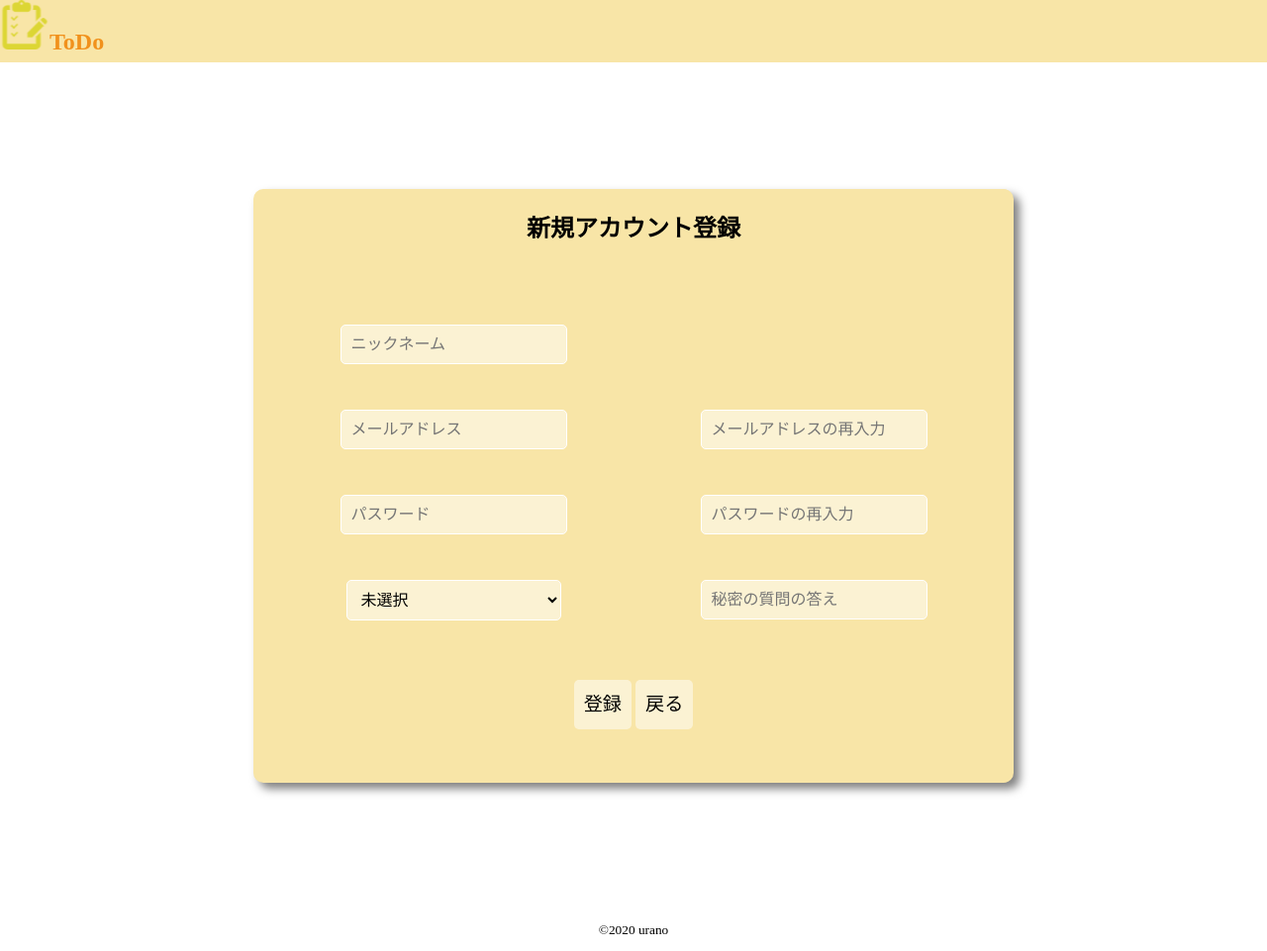
After one commit to knanbu/Todo, a PHP site: page /functions/view/regist_acc.view.php in a window 1280 px wide. The commit adds this page. Shown: the whole page at 99% size. Run offline with PHP 8.4, Linux system fonts and the light colour scheme.

Commit message:
アカウント登録画面完成、ログインのリンク変更

```diff
--- a/src/css/style.css
+++ b/src/css/style.css
@@ -27,7 +27,6 @@ img {
 
 input {
     width: auto;
-    max-width: 400;
     background-color: rgba(255, 255, 255, .5);
     border: 1px #fff solid;
     border-radius: 5px;
@@ -35,11 +34,23 @@ input {
     font-size: 1rem;
 }
 
-input[type='submit'] {
+input[type='submit'],
+input[type='button'] {
     border: none;
     cursor: pointer;
     line-height: 1;
     text-align: center;
+}
+
+select {
+    width: auto;
+    max-width: 400;
+    background-color: rgba(255, 255, 255, .5);
+    border: 1px #fff solid;
+    border-radius: 5px;
+    padding: 10px;
+    font-size: 1rem;
+    cursor: pointer;
 }
 
 
@@ -50,6 +61,7 @@ form div {
 
 .button {
     font-size: 1.2rem;
+    height: 50px;
 }
 
 .button:hover {
@@ -97,3 +109,40 @@ header {
     flex-direction: column;
     align-items: center;
 }
+
+/* アカウント登録画面 */
+.regist-box {
+    background-color: rgb(248, 229, 167);
+    box-shadow: 6px 6px 10px rgba(0, 0, 0, 0.5);
+    border-radius: 10px;
+    min-width: 600px;
+    min-height: 600;
+    margin: 10% 20%;
+}
+
+.regist-box h2 {
+    text-align: center;
+    padding: 20px;
+    margin: 0;
+}
+
+.regist-box form {
+    padding: 20px;
+    min-width: 600px;
+    margin: 0 0 40px 0;
+}
+
+.regist-box form select {
+    width: 217px;
+}
+
+.grid-form {
+    display: grid;
+    grid-template-columns: repeat(2, 1fr);
+    row-gap: 30px;
+    text-align: center;
+}
+
+.grid-form div {
+    margin-top: 0;
+}
--- a/src/functions/view/login.view.php
+++ b/src/functions/view/login.view.php
@@ -31,7 +31,7 @@ require_once('./../common/meta.php');
             <input type="submit" class="button" name="login" value="ログイン" onclick="return err_login(login_form.email.value,login_form.password.value)">
             </form>
             <p><a href="">パスワードを忘れた場合</a></p>
-            <p><a href="regist_acc.php">新規アカウント登録</a></p>
+            <p><a href="regist_acc.view.php">新規アカウント登録</a></p>
         </div>
     </div>
     <?php require_once('./../common/footer.php'); ?>
--- /dev/null
+++ b/src/functions/view/regist_acc.view.php
@@ -0,0 +1,59 @@
+<?php
+$title = '新規会員登録';
+require_once('./../common/meta.php');
+?>
+<html>
+
+<body>
+    <?php require_once('./../common/header.php'); ?>
+    <div class="wrapper regist-box">
+        <h2>新規アカウント登録</h2>
+        <div class="regist-form">
+            <form action="regist.php" method="post" name="regist_form">
+                <div class="grid-form">
+                    <div>
+                        <p id="err_name" class="red"></p>
+                        <input type="text" name="name" placeholder="ニックネーム"><br>
+                    </div>
+                    <div></div>
+                    <div>
+                        <p id="err_email1" class="red"></p>
+                        <input type="email" name="email" placeholder="メールアドレス"><br>
+                    </div>
+                    <div>
+                        <p id="err_email2" class="red"></p>
+                        <input type="email" name="email_again" placeholder="メールアドレスの再入力"><br>
+                    </div>
+                    <div>
+                        <p id="err_password1" class="red"></p>
+                        <input type="password" name="password" placeholder="パスワード"><br>
+                    </div>
+                    <div>
+                        <p id="err_password2" class="red"></p>
+                        <input type="password" name="password" placeholder="パスワードの再入力"><br>
+                    </div>
+                    <div>
+                        <p id="err_question" class="red"></p>
+                        <select name="question">
+                            <option value="">未選択</option>
+                            <option value="1">データベースの秘密の質問が表示される</option>
+                        </select>
+                    </div>
+                    <div>
+                        <p id="err_answer" class="red"></p>
+                        <input type="text" name="answer" placeholder="秘密の質問の答え"><br>
+                    </div>
+                </div>
+                <!--grid-form  -->
+        </div>
+        <!--login-form  -->
+        <div class="center">
+            <input type="submit" class="button" name="regist" value="登録">
+            <input type="button" name="back" class="button" value="戻る" 　onClick='history.back()'>
+            </form>
+        </div>
+    </div>
+    <?php require_once('./../common/footer.php'); ?>
+</body>
+
+</html>
```
